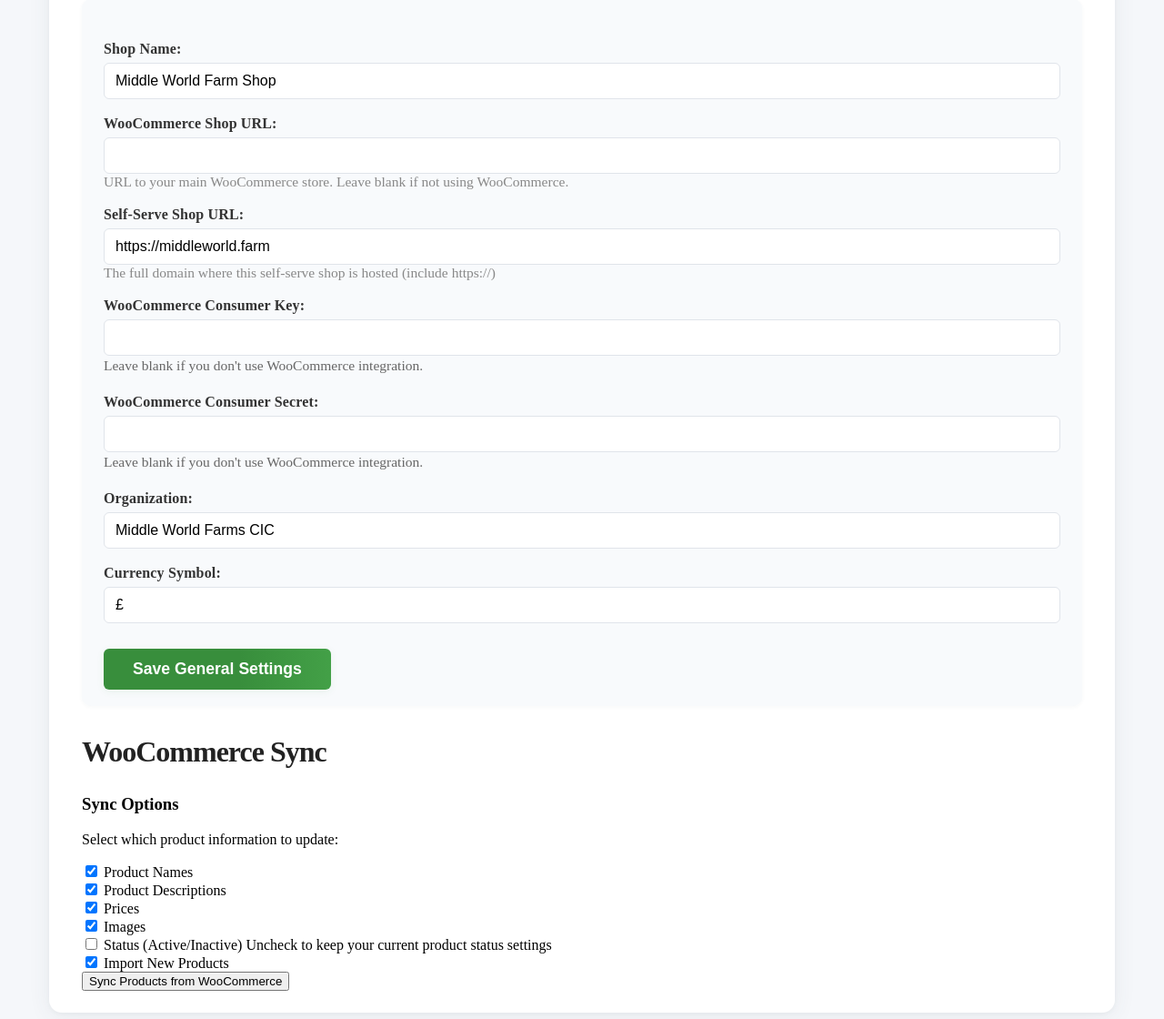
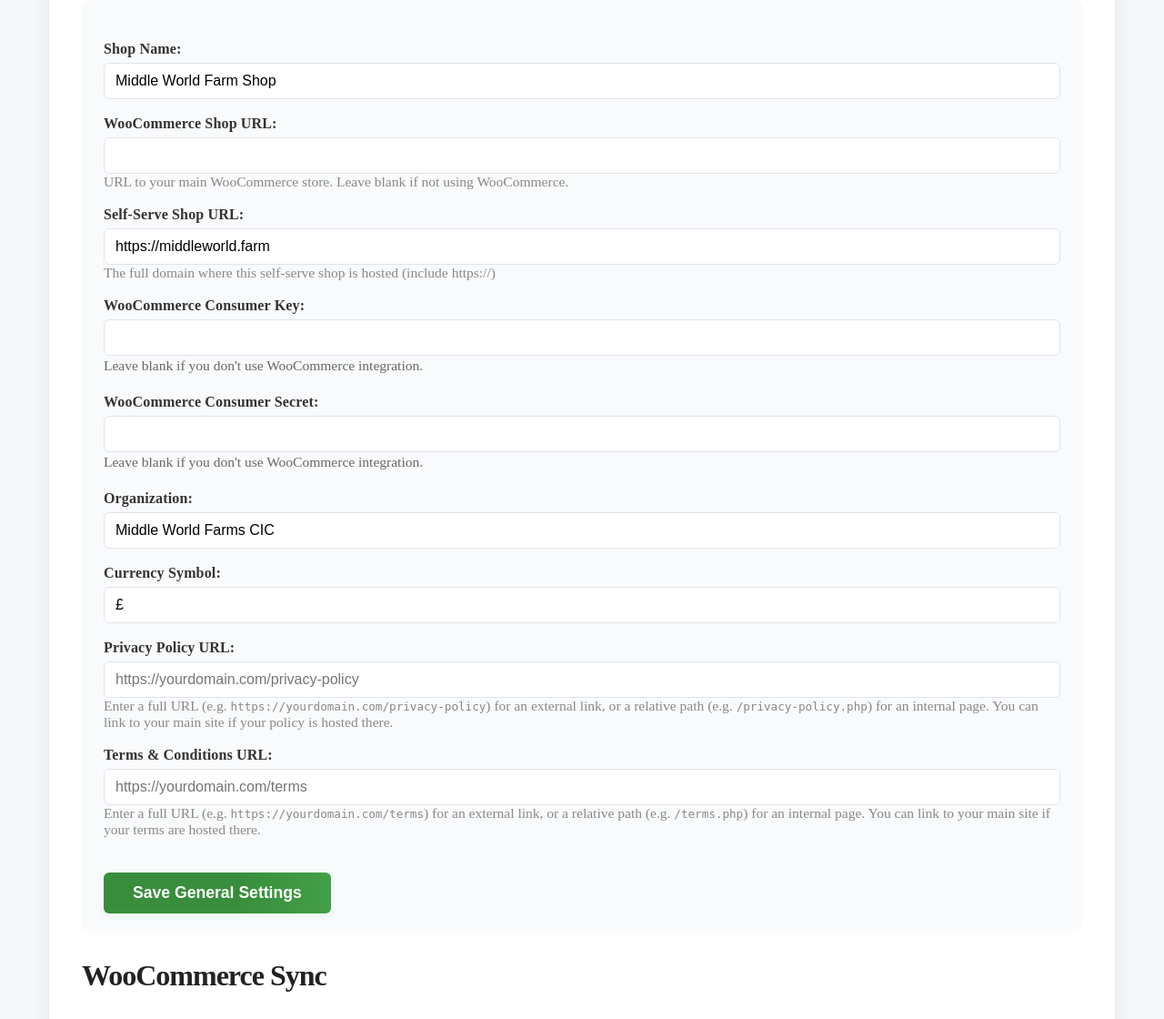
Before and after one commit to middleworldfarms/self-serve-shop, a PHP site: page /admin/settings.php?tab=general in a window 1280 px wide. Shown: the part 379-1499 px from the top of the page at 91% size. Run offline with PHP 8.4, Linux system fonts and the light colour scheme; the visitor is signed in with stand-in values (Sample User, id 1); data comes from the database, SQL or seed files in the repository; some libraries are stand-ins or nearby versions.

Commit message:
Docs: Add clear instructions for Privacy Policy and Terms fields (internal or external links allowed) on General tab

```diff
--- a/httpdocs/admin/settings.php
+++ b/httpdocs/admin/settings.php
@@ -378,6 +378,21 @@
 
             <label for="currency_symbol">Currency Symbol:</label>
             <input type="text" id="currency_symbol" name="currency_symbol" value="<?php echo htmlspecialchars($current_settings['currency_symbol'] ?? '', ENT_QUOTES); ?>">
+
+            <!-- Privacy Policy & Terms Links -->
+            <label for="privacy_policy_url">Privacy Policy URL:</label>
+            <input type="text" id="privacy_policy_url" name="privacy_policy_url" value="<?php echo htmlspecialchars($current_settings['privacy_policy_url'] ?? '', ENT_QUOTES); ?>" placeholder="https://yourdomain.com/privacy-policy" />
+            <small>
+                Enter a full URL (e.g. <code>https://yourdomain.com/privacy-policy</code>) for an external link, or a relative path (e.g. <code>/privacy-policy.php</code>) for an internal page.
+                You can link to your main site if your policy is hosted there.
+            </small>
+
+            <label for="terms_url">Terms &amp; Conditions URL:</label>
+            <input type="text" id="terms_url" name="terms_url" value="<?php echo htmlspecialchars($current_settings['terms_url'] ?? '', ENT_QUOTES); ?>" placeholder="https://yourdomain.com/terms" />
+            <small>
+                Enter a full URL (e.g. <code>https://yourdomain.com/terms</code>) for an external link, or a relative path (e.g. <code>/terms.php</code>) for an internal page.
+                You can link to your main site if your terms are hosted there.
+            </small>
 
             <button type="submit" name="save_settings">Save General Settings</button>
         </form>
--- a/httpdocs/checkout.php
+++ b/httpdocs/checkout.php
@@ -543,7 +543,11 @@
                     <div class="form-row" id="gdpr-row" style="display:flex;align-items:center;gap:10px;">
                         <input type="checkbox" name="gdpr_consent" id="gdpr_consent" required>
                         <label for="gdpr_consent">
-                            I agree to the <a href="/privacy-policy.php" target="_blank">Privacy Policy</a> and understand how my data will be used.
+                            I agree to the
+                            <a href="<?php echo htmlspecialchars($settings['privacy_policy_url'] ?? '/privacy-policy.php'); ?>" target="_blank" rel="noopener">
+                                Privacy Policy
+                            </a>
+                            and understand how my data will be used.
                         </label>
                     </div>
 
```
Also changed, not shown: httpdocs/includes/footer.php (+29 -12 lines), 2 other files.
